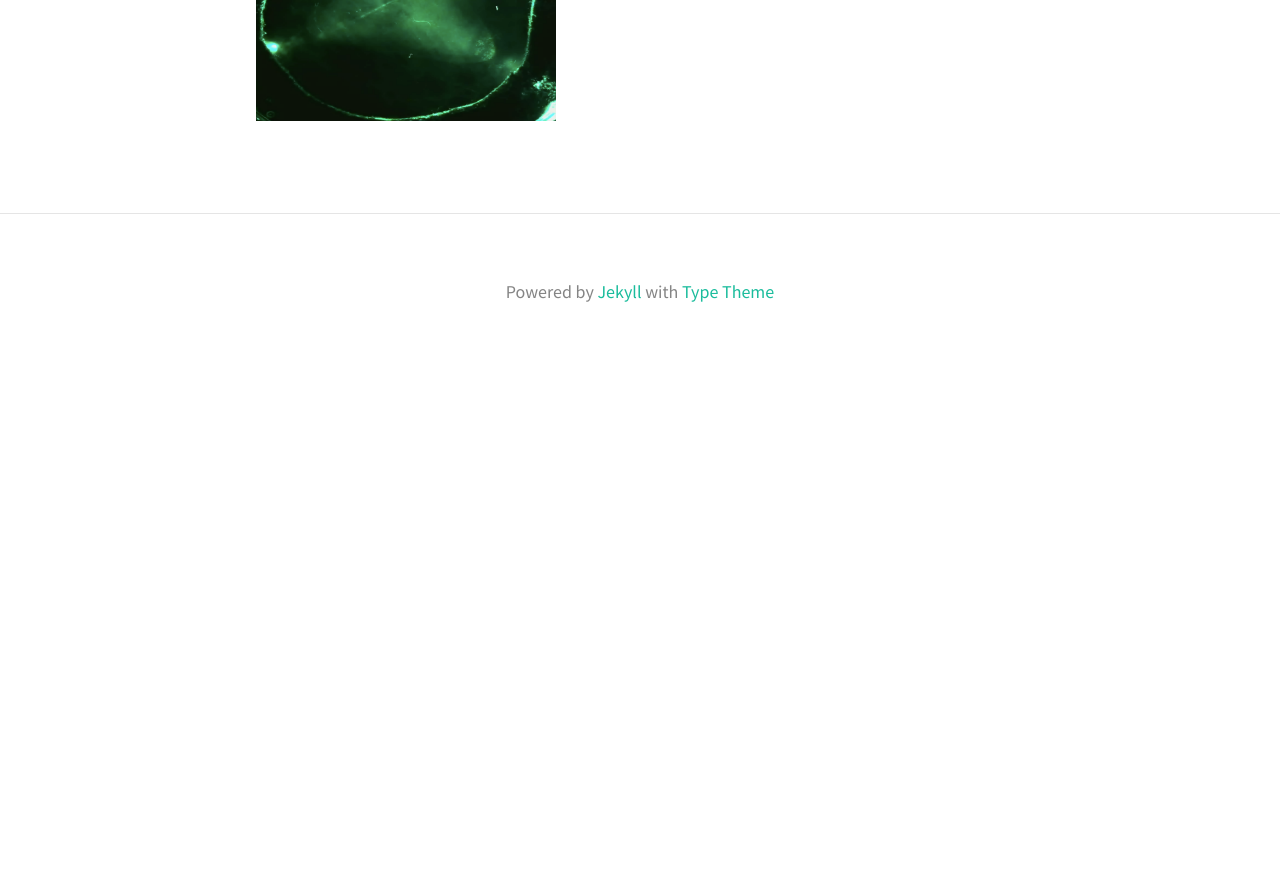
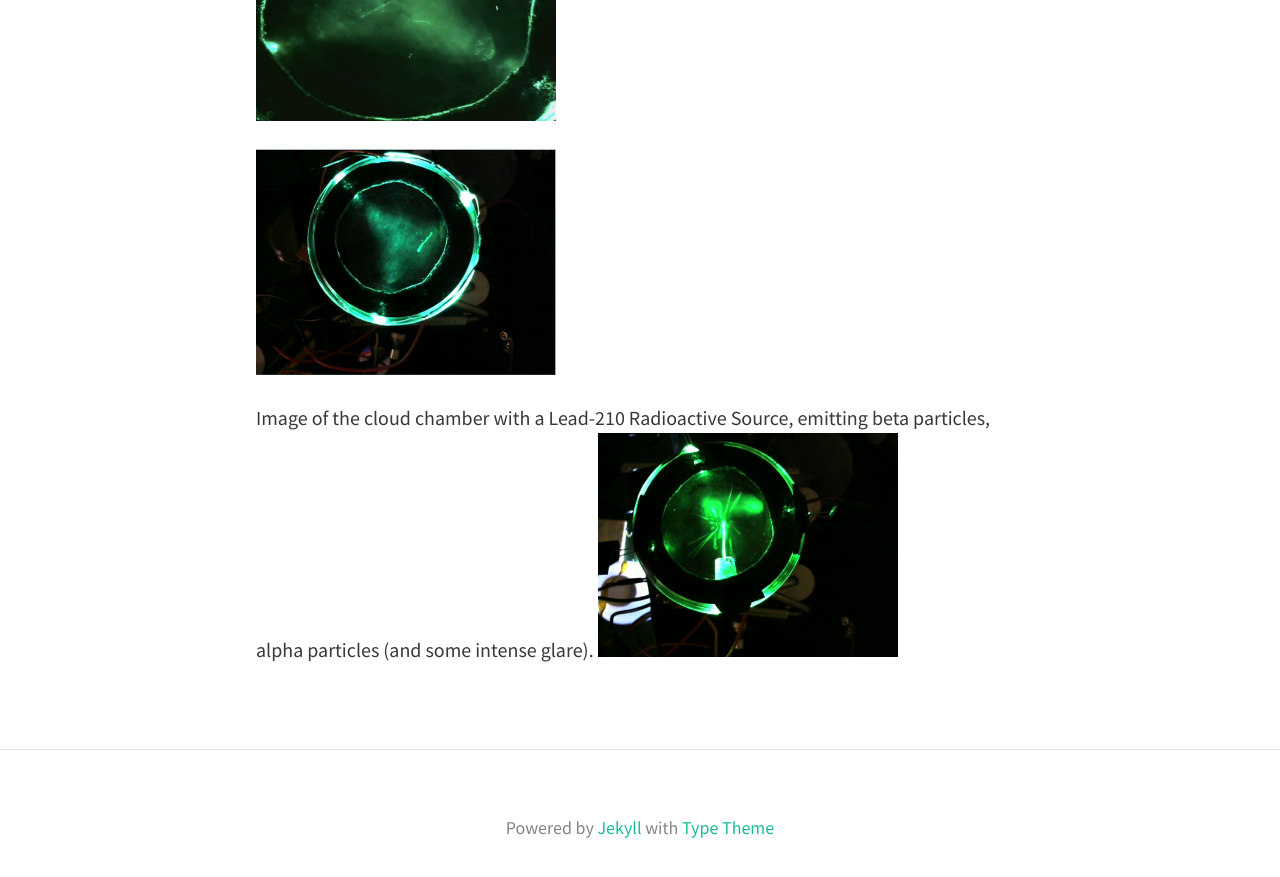
Before and after one commit to mattbellis/turn-key-cloud-chamber, a Jekyll site: the page built from _posts/2014-11-28-markdown-and-html.md, in a window 1280 px wide and 900 px high, scrolled down 691 px. Shown: the top 877 px of the window. Built offline with Jekyll 4.4.1, drawn with Linux system fonts in a browser that asks for light colours; nearby versions of some CDN libraries; before the commit the page ends 1060 px from its top, so only the background shows below that.

Commit message:
"images"

```diff
--- a/_posts/2014-11-28-markdown-and-html.md
+++ b/_posts/2014-11-28-markdown-and-html.md
@@ -12,3 +12,8 @@ title: Images taken with Webcam with Data-Logging Code
 <!-- ![Center Track]({{site.url}}/assets/CenterTrack.png =200x) -->
 
 <img src="{{site.url}}/assets/CenterTrack.png" alt="Drawing" style="width: 300px;"/>
+
+<img src="{{site.url}}/assets/cosmicwinner.png" alt="Drawing" style="width: 300px;"/>
+
+Image of the cloud chamber with a Lead-210 Radioactive Source, emitting beta particles, alpha particles (and some intense glare).
+<img src="{{site.url}}/assets/Lead.png" alt="Drawing" style="width: 300px;"/>
```
Also changed, not shown: assets/Lead.png (added).
